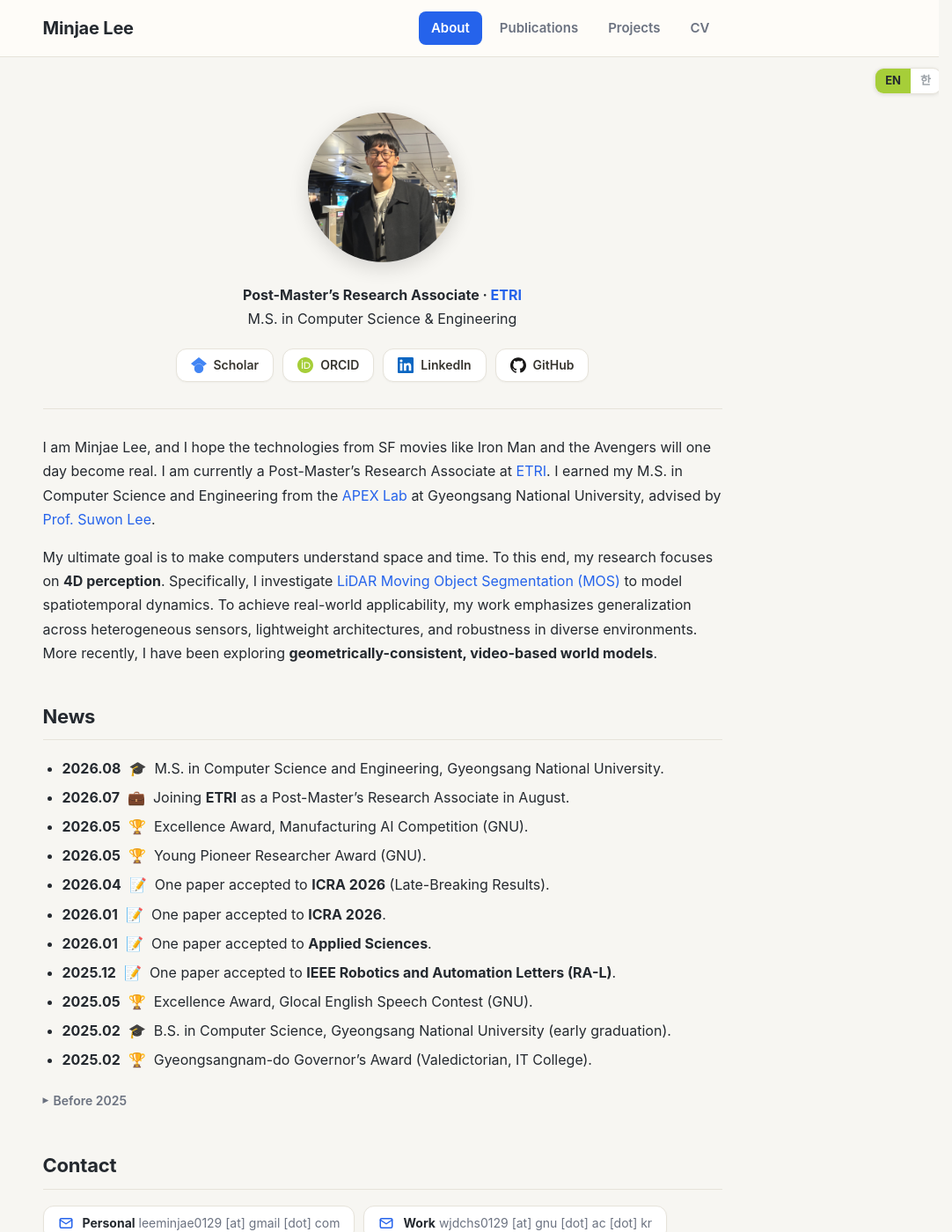
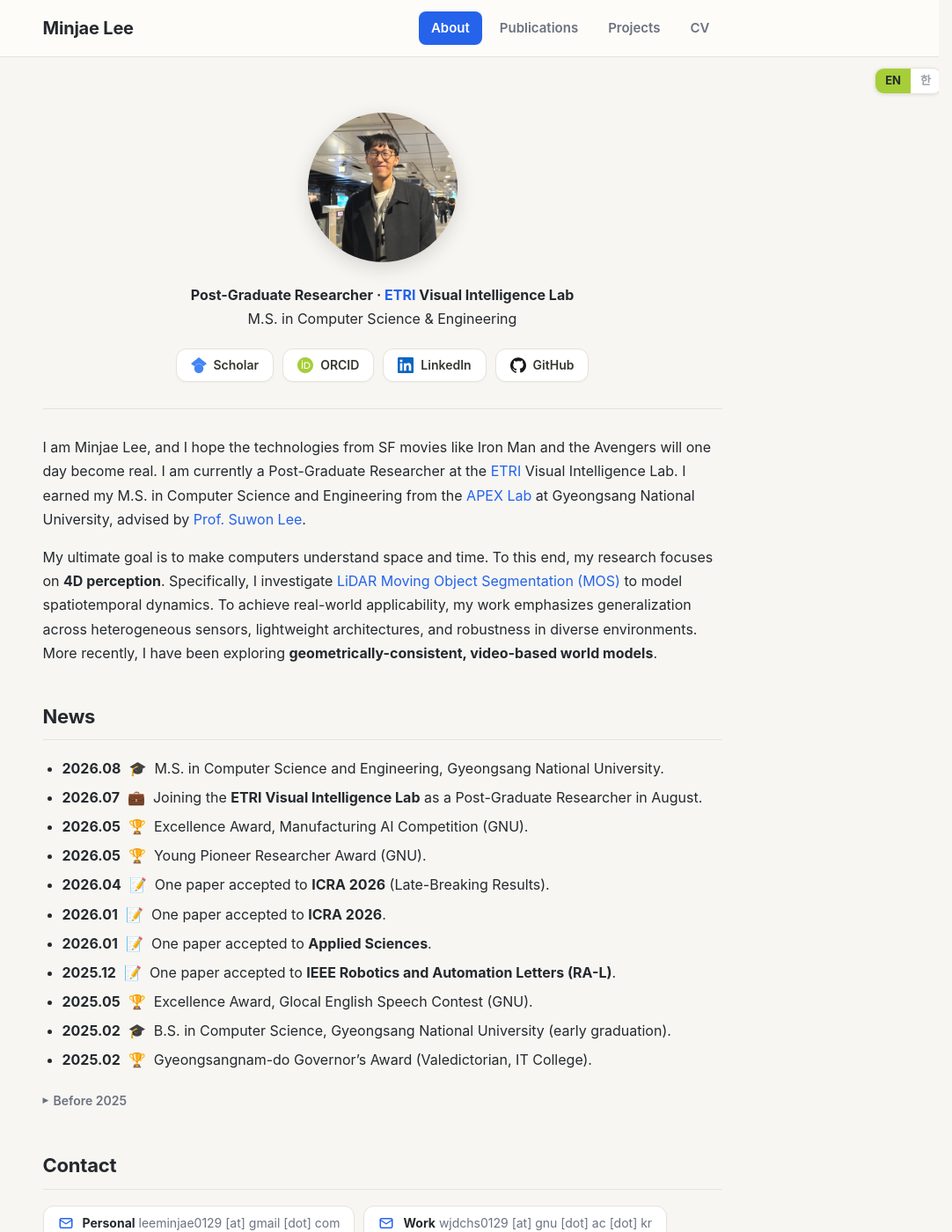
Before and after one commit to MinChoi0129/MinChoi0129.github.io, a Jekyll site: the page built from README.md, in a window 1280 px wide and 1400 px high. Shown: the whole window at 88% size, without its empty margins (198-1280 px from the left). Built offline with Jekyll 4.4.1, drawn with Linux system fonts in a browser that asks for light colours.

Commit message:
Affiliation: ETRI Visual Intelligence Lab everywhere
Retitle to Post-Graduate Researcher / 석사후연수연구원 and name the lab
(Visual Intelligence Lab / 시각지능연구실) on the home profile line, intro,
and News in both languages; same in the EN/KO CV Experience entry, with
rebuilt PDFs. Site meta description switches from the GNU/APEX degree
line to the current ETRI affiliation.

Co-Authored-By: Claude Opus 5 (1M context) <noreply@anthropic.com>

```diff
--- a/README.md
+++ b/README.md
@@ -15,7 +15,7 @@ permalink: /
 
 <img src="assets/img/profile.png" alt="Minjae Lee" width="170" style="border-radius:50%;" />
 
-<p><b><span class="lang-en">Post-Master’s Research Associate · <a href="https://www.etri.re.kr/kor/main/main.etri" target="_blank" rel="noopener">ETRI</a></span><span class="lang-ko">석사후연수연구원 · <a href="https://www.etri.re.kr/kor/main/main.etri" target="_blank" rel="noopener">한국전자통신연구원(ETRI)</a></span></b><br/>
+<p><b><span class="lang-en">Post-Graduate Researcher · <a href="https://www.etri.re.kr/kor/main/main.etri" target="_blank" rel="noopener">ETRI</a> Visual Intelligence Lab</span><span class="lang-ko">석사후연수연구원 · <a href="https://www.etri.re.kr/kor/main/main.etri" target="_blank" rel="noopener">한국전자통신연구원(ETRI)</a> 시각지능연구실</span></b><br/>
 <span class="lang-en">M.S. in Computer Science &amp; Engineering</span><span class="lang-ko">컴퓨터공학 석사</span></p>
 
 <p class="social-links">
@@ -30,12 +30,12 @@ permalink: /
 ---
 
 <div class="lang-en" markdown="1">
-I am Minjae Lee, and I hope the technologies from SF movies like Iron Man and the Avengers will one day become real. I am currently a Post-Master's Research Associate at <a href="https://www.etri.re.kr/kor/main/main.etri" target="_blank" rel="noopener">ETRI</a>. I earned my M.S. in Computer Science and Engineering from the <a href="https://apex.gnu.ac.kr" target="_blank" rel="noopener">APEX Lab</a> at Gyeongsang National University, advised by <a href="https://apex.gnu.ac.kr/people" target="_blank" rel="noopener">Prof. Suwon Lee</a>.
+I am Minjae Lee, and I hope the technologies from SF movies like Iron Man and the Avengers will one day become real. I am currently a Post-Graduate Researcher at the <a href="https://www.etri.re.kr/kor/main/main.etri" target="_blank" rel="noopener">ETRI</a> Visual Intelligence Lab. I earned my M.S. in Computer Science and Engineering from the <a href="https://apex.gnu.ac.kr" target="_blank" rel="noopener">APEX Lab</a> at Gyeongsang National University, advised by <a href="https://apex.gnu.ac.kr/people" target="_blank" rel="noopener">Prof. Suwon Lee</a>.
 
 My ultimate goal is to make computers understand space and time. To this end, my research focuses on **4D perception**. Specifically, I investigate <a href="https://semantic-kitti.org/tasks.html#mos" target="_blank" rel="noopener">LiDAR Moving Object Segmentation (MOS)</a> to model spatiotemporal dynamics. To achieve real-world applicability, my work emphasizes generalization across heterogeneous sensors, lightweight architectures, and robustness in diverse environments. More recently, I have been exploring **geometrically-consistent, video-based world models**.
 </div>
 <div class="lang-ko" markdown="1">
-저는 아이언맨, 어벤져스 같은 SF 영화 속 기술이 현실이 되기를 마음속 깊이 꿈꾸는 이민재라고 합니다. 현재 <a href="https://www.etri.re.kr/kor/main/main.etri" target="_blank" rel="noopener">한국전자통신연구원(ETRI)</a>에서 석사후연수연구원으로 근무하고 있습니다. 경상국립대학교 <a href="https://apex.gnu.ac.kr" target="_blank" rel="noopener">APEX Lab</a>에서 <a href="https://apex.gnu.ac.kr/people" target="_blank" rel="noopener">이수원 교수님</a>의 지도 아래 컴퓨터공학 석사 학위를 받았습니다.
+저는 아이언맨, 어벤져스 같은 SF 영화 속 기술이 현실이 되기를 마음속 깊이 꿈꾸는 이민재라고 합니다. 현재 <a href="https://www.etri.re.kr/kor/main/main.etri" target="_blank" rel="noopener">한국전자통신연구원(ETRI)</a> 시각지능연구실에서 석사후연수연구원으로 근무하고 있습니다. 경상국립대학교 <a href="https://apex.gnu.ac.kr" target="_blank" rel="noopener">APEX Lab</a>에서 <a href="https://apex.gnu.ac.kr/people" target="_blank" rel="noopener">이수원 교수님</a>의 지도 아래 컴퓨터공학 석사 학위를 받았습니다.
 
 제 최종 목표는 컴퓨터가 공간과 시간을 이해하도록 만드는 것입니다. 이를 위해 <strong>4D 인식(4D perception)</strong>을 연구합니다. 특히 시공간 동역학을 모델링하기 위해 <a href="https://semantic-kitti.org/tasks.html#mos" target="_blank" rel="noopener">LiDAR 이동 객체 분할(MOS)</a>을 다루며, 실세계 적용성(real-world applicability)을 위해 이종 센서 간 일반화, 경량 아키텍처, 다양한 환경에서의 강건성에 중점을 둡니다. 최근에는 <strong>기하적으로 일관된 비디오 기반 월드 모델</strong>도 탐구하고 있습니다.
 </div>
@@ -44,7 +44,7 @@ My ultimate goal is to make computers understand space and time. To this end, my
 
 <div class="lang-en" markdown="1">
 - **2026.08** &nbsp;🎓&nbsp; M.S. in Computer Science and Engineering, Gyeongsang National University.
-- **2026.07** &nbsp;💼&nbsp; Joining **ETRI** as a Post-Master's Research Associate in August.
+- **2026.07** &nbsp;💼&nbsp; Joining the **ETRI Visual Intelligence Lab** as a Post-Graduate Researcher in August.
 - **2026.05** &nbsp;🏆&nbsp; Excellence Award, Manufacturing AI Competition (GNU).
 - **2026.05** &nbsp;🏆&nbsp; Young Pioneer Researcher Award (GNU).
 - **2026.04** &nbsp;📝&nbsp; One paper accepted to **ICRA 2026** (Late-Breaking Results).
--- a/_config.yml
+++ b/_config.yml
@@ -1,6 +1,6 @@
 # GitHub Pages site configuration — Minjae Lee
 title: Minjae Lee
-description: "M.S. in Computer Science and Engineering · APEX Lab, Gyeongsang National University"
+description: "Post-Graduate Researcher · ETRI Visual Intelligence Lab · M.S. in Computer Science and Engineering"
 lang: en
 
 # Apply the custom layout to every page even if it omits explicit front matter.
```
Also changed, not shown: other parts of README.md (+1 -1 lines), 4 other files.
